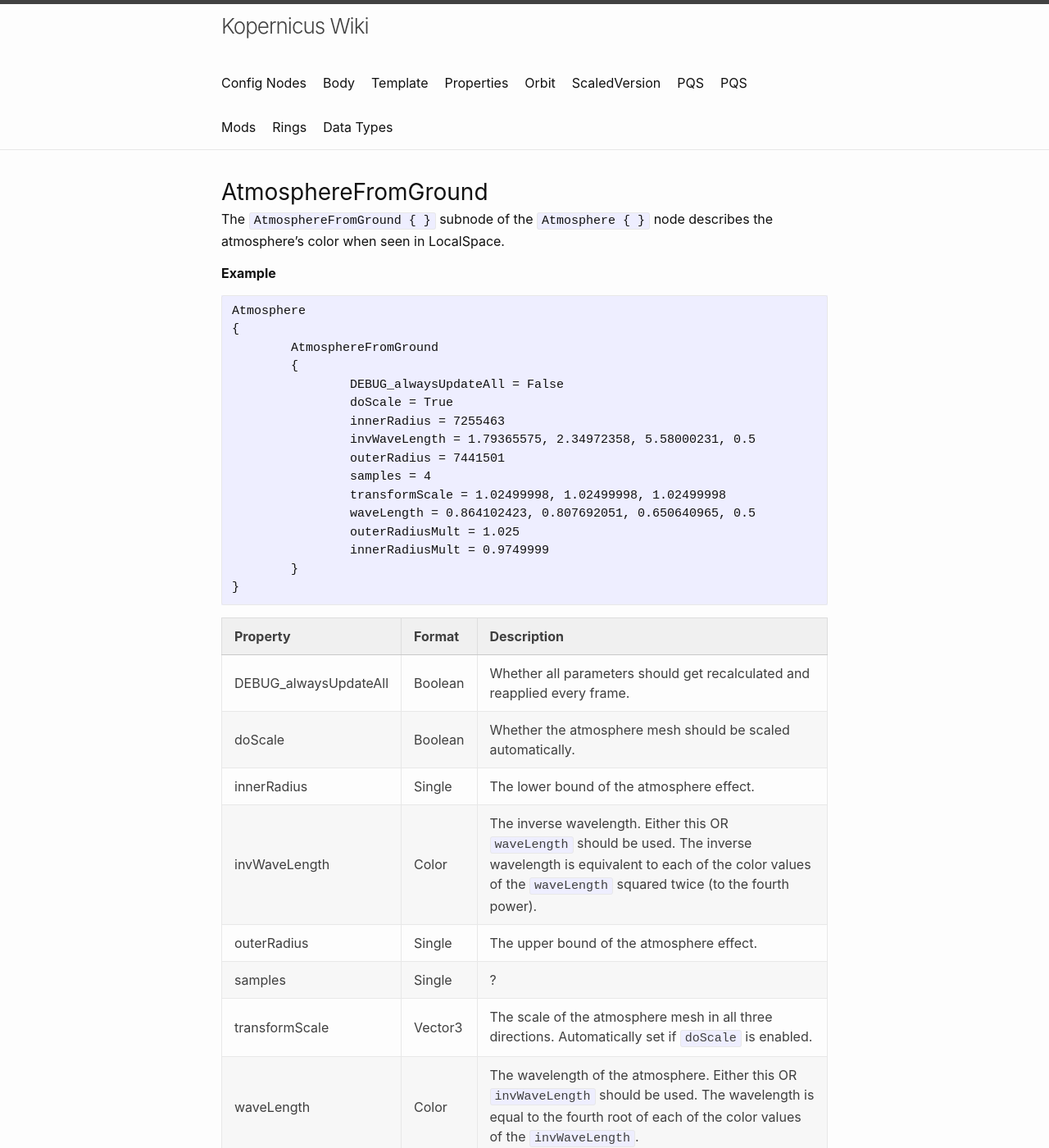
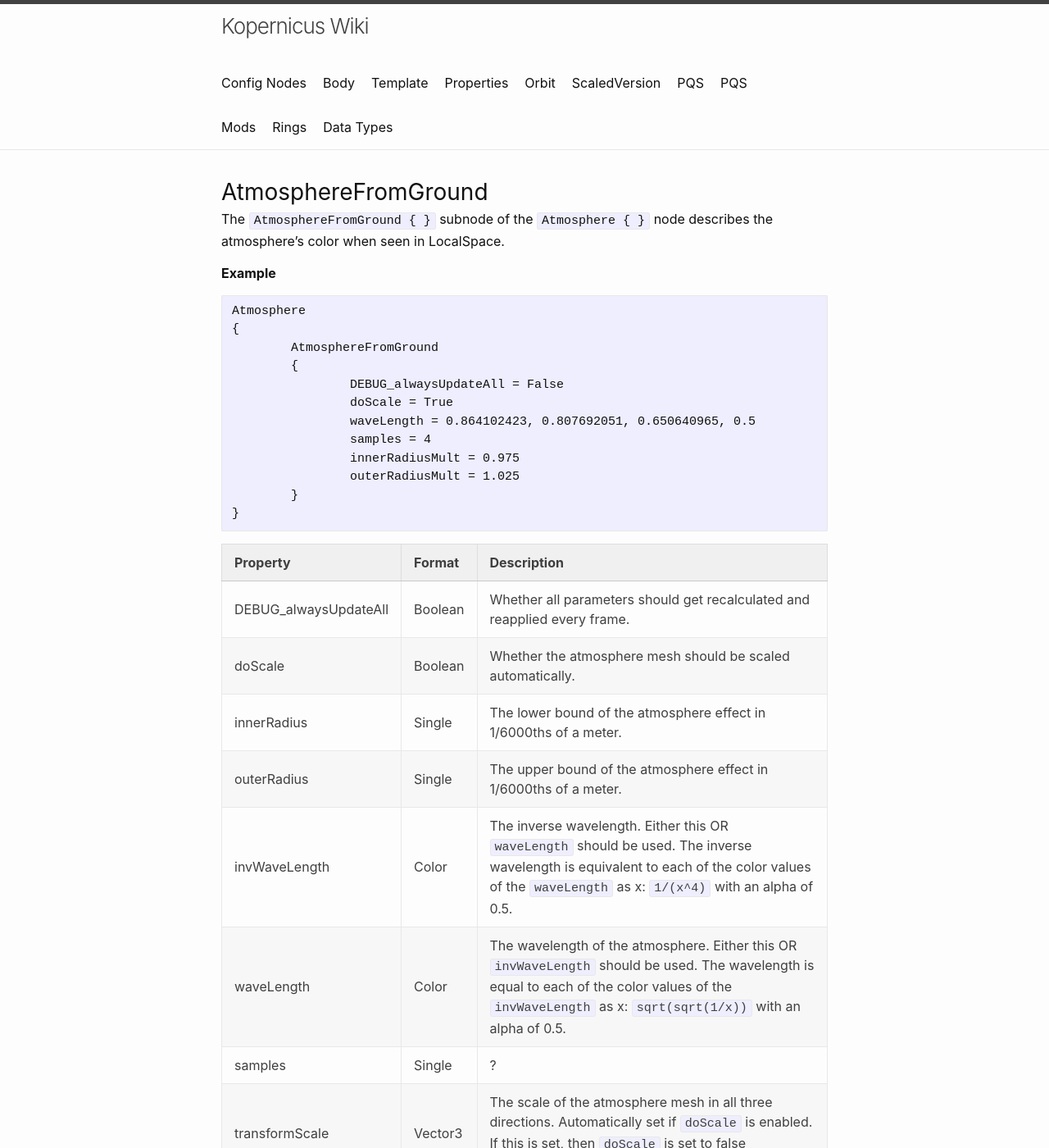
Before and after one commit to Kopernicus/wiki, a Jekyll site: the page built from main/Atmosphere/AtmosphereFromGround.md, in a window 1280 px wide and 1400 px high. Shown: the whole window at 82% size. Built offline with Jekyll 4.4.1, drawn with Linux system fonts in a browser that asks for light colours; some of the changed text lies outside the part shown.

Commit message:
Organize AFG

````diff
--- a/main/Atmosphere/AtmosphereFromGround.md
+++ b/main/Atmosphere/AtmosphereFromGround.md
@@ -13,14 +13,10 @@ Atmosphere
 	{
 		DEBUG_alwaysUpdateAll = False
 		doScale = True
-		innerRadius = 7255463
-		invWaveLength = 1.79365575, 2.34972358, 5.58000231, 0.5
-		outerRadius = 7441501
+		waveLength = 0.864102423, 0.807692051, 0.650640965, 0.5
 		samples = 4
-		transformScale = 1.02499998, 1.02499998, 1.02499998
-		waveLength = 0.864102423, 0.807692051, 0.650640965, 0.5
+		innerRadiusMult = 0.975
 		outerRadiusMult = 1.025
-		innerRadiusMult = 0.9749999
 	}
 }
 ```
@@ -29,11 +25,11 @@ Atmosphere
 |--------|------|-----------|
 |DEBUG_alwaysUpdateAll|Boolean|Whether all parameters should get recalculated and reapplied every frame.|
 |doScale|Boolean|Whether the atmosphere mesh should be scaled automatically.|
-|innerRadius|Single|The lower bound of the atmosphere effect.|
-|invWaveLength|Color|The inverse wavelength. Either this OR `waveLength` should be used. The inverse wavelength is equivalent to each of the color values of the `waveLength` squared twice (to the fourth power).|
-|outerRadius|Single|The upper bound of the atmosphere effect.|
+|innerRadius|Single|The lower bound of the atmosphere effect in 1/6000ths of a meter.|
+|outerRadius|Single|The upper bound of the atmosphere effect in 1/6000ths of a meter.|
+|invWaveLength|Color|The inverse wavelength. Either this OR `waveLength` should be used. The inverse wavelength is equivalent to each of the color values of the `waveLength` as x: `1/(x^4)` with an alpha of 0.5.|
+|waveLength|Color|The wavelength of the atmosphere. Either this OR `invWaveLength` should be used. The wavelength is equal to each of the color values of the `invWaveLength` as x: `sqrt(sqrt(1/x))` with an alpha of 0.5.|
 |samples|Single|?|
-|transformScale|Vector3|The scale of the atmosphere mesh in all three directions. Automatically set if `doScale` is enabled.|
-|waveLength|Color|The wavelength of the atmosphere. Either this OR `invWaveLength` should be used. The wavelength is equal to the fourth root of each of the color values of the `invWaveLength`.|
+|transformScale|Vector3|The scale of the atmosphere mesh in all three directions. Automatically set if `doScale` is enabled. If this is set, then `doScale` is set to false automatically.|
 |innerRadiusMult|Single|A multiplier that automatically sets innerRadius based on the planet's radius. Replaces `innerRadius`.|
 |outerRadiusMult|Single|A multiplier that automatically sets outerRadius based on the planet's radius. Replaces `outerRadius`.|
````
